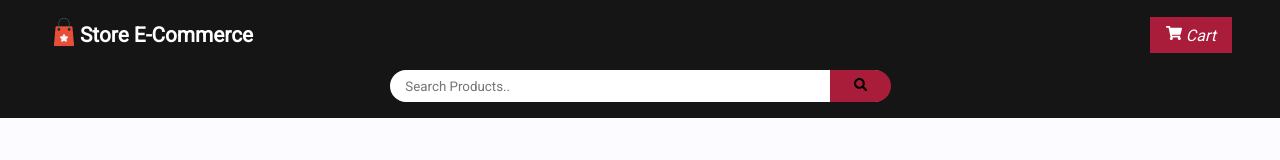
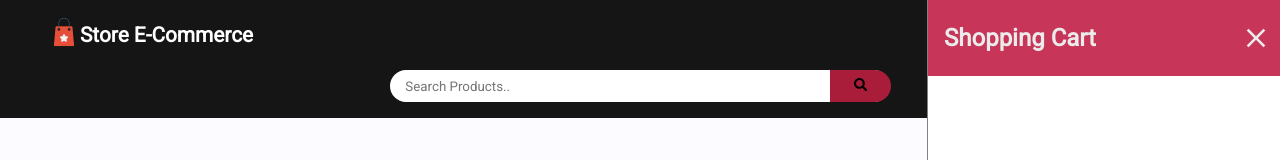
Before and after one commit to Brijsunil2/store-e-commerce, a React (Vite) app in the folder frontend/: page / in a window 1280 px wide. Both pictures are taken after a click on the button "Cart". Shown: the top 160 px of the page. Built offline with nearby package versions, Linux system fonts and the light colour scheme; no server answers.

Commit message:
Create Cart popup menu

```diff
--- /dev/null
+++ b/frontend/src/components/CartPopup.jsx
@@ -0,0 +1,20 @@
+import "../styles/CartPopup.css";
+import { IoMdClose } from "react-icons/io";
+
+const CartPopup = ({ popup, setPopup }) => {
+  return (
+    <>
+      {popup && (
+        <div className={`cart-popup-right ${popup && "cart-popup-show"}`}>
+          <div className="cart-popup-header">
+            <h3>Shopping Cart</h3>
+            <div className="close-popup" onClick={() => setPopup(false)}><IoMdClose /></div>
+          </div>
+
+        </div>
+      )}
+    </>
+  );
+};
+
+export default CartPopup;
--- a/frontend/src/components/Header.jsx
+++ b/frontend/src/components/Header.jsx
@@ -2,14 +2,15 @@ import "../styles/Header.css";
 import { FaShoppingCart } from "react-icons/fa";
 import shoppingbag from "../assets/bag.png";
 import SearchBar from "./SearchBar";
+import CartPopup from "./CartPopup";
 import { useState } from "react";
 
-const Header = ({searchFunc}) => {
+const Header = ({ searchFunc }) => {
   const [popup, setPopup] = useState(false);
 
   return (
     <header>
-      <div className="site-logo" >
+      <div className="site-logo">
         <a href="/">
           <img
             src={shoppingbag}
@@ -22,11 +23,16 @@ const Header = ({searchFunc}) => {
       </div>
 
       <div className="header-right-items">
-        <button className="cart-btn" onClick={() => setPopup(!popup)}>
+        <button className="cart-btn" onClick={() => setPopup(true)}>
           <FaShoppingCart /> Cart
         </button>
       </div>
-      <SearchBar placeholder="Search Products.." searchFunc={searchFunc}></SearchBar>
+      <SearchBar
+        placeholder="Search Products.."
+        searchFunc={searchFunc}
+      ></SearchBar>
+
+      <CartPopup popup={popup} setPopup={setPopup}/>
     </header>
   );
 };
--- a/frontend/src/styles/App.css
+++ b/frontend/src/styles/App.css
@@ -9,6 +9,7 @@
   --color-two: #A91D3A;
   --color-three: #C73659;
   --color-four: #EEEEEE;
+  --color-five: #ebebeb;
 }
 
 body {
--- /dev/null
+++ b/frontend/src/styles/CartPopup.css
@@ -0,0 +1,51 @@
+@keyframes slidein {
+  0%   {transform: translateX(-25%);}
+  25%  {transform: translateX(-50%);}
+  50%  {transform: translateX(-75%);}
+  100% {transform: translateX(-100%);}
+}
+
+.cart-popup-right {
+  position: fixed;
+  top: 0;
+  right: 0;
+  width: 22rem;
+  height: 100vh;
+  z-index: 3;
+  background-color: white;
+  display: none;
+  overflow: hidden;
+  border-left: solid 1px gray;
+}
+
+.cart-popup-show {
+  display: block;
+}
+
+.cart-popup-right > .cart-popup-header {
+  background-color: var(--color-three);
+  padding: 1.5rem 1rem;
+  display: flex;
+  justify-content: space-between;
+}
+
+.cart-popup-right > .cart-popup-header h3 {
+  font-size: 1.5rem;
+  color: var(--color-five);
+}
+
+.cart-popup-right > .cart-popup-header .close-popup svg {
+  width: 100%;
+  height: 100%;
+  transform: scale(2);
+  color: var(--color-five);
+}
+
+.cart-popup-right > .cart-popup-header .close-popup svg:hover {
+  color: gray;
+}
+
+.cart-popup-right > .cart-popup-header .close-popup svg:active {
+  color: red;
+  transform: scale(1.5);
+}
```
